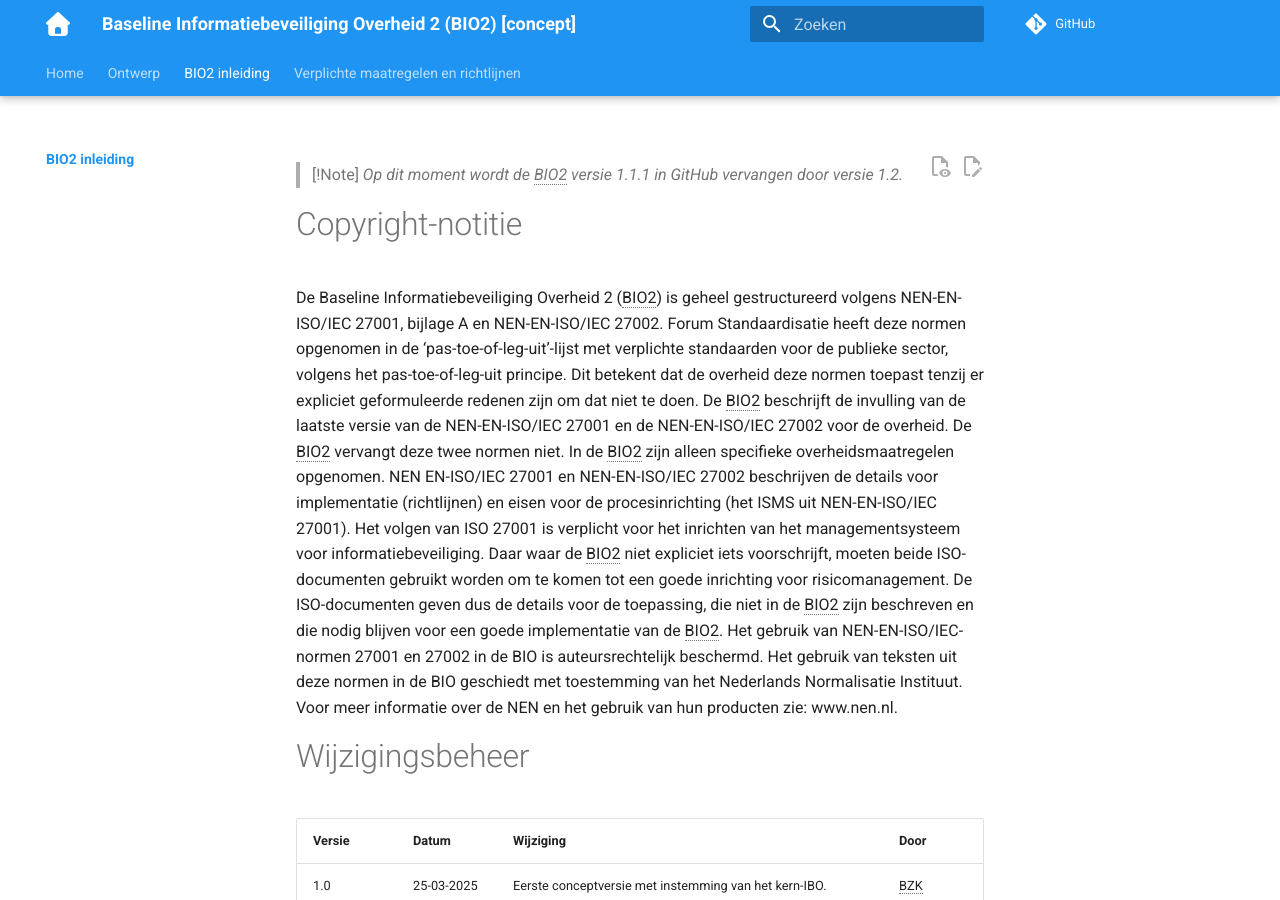
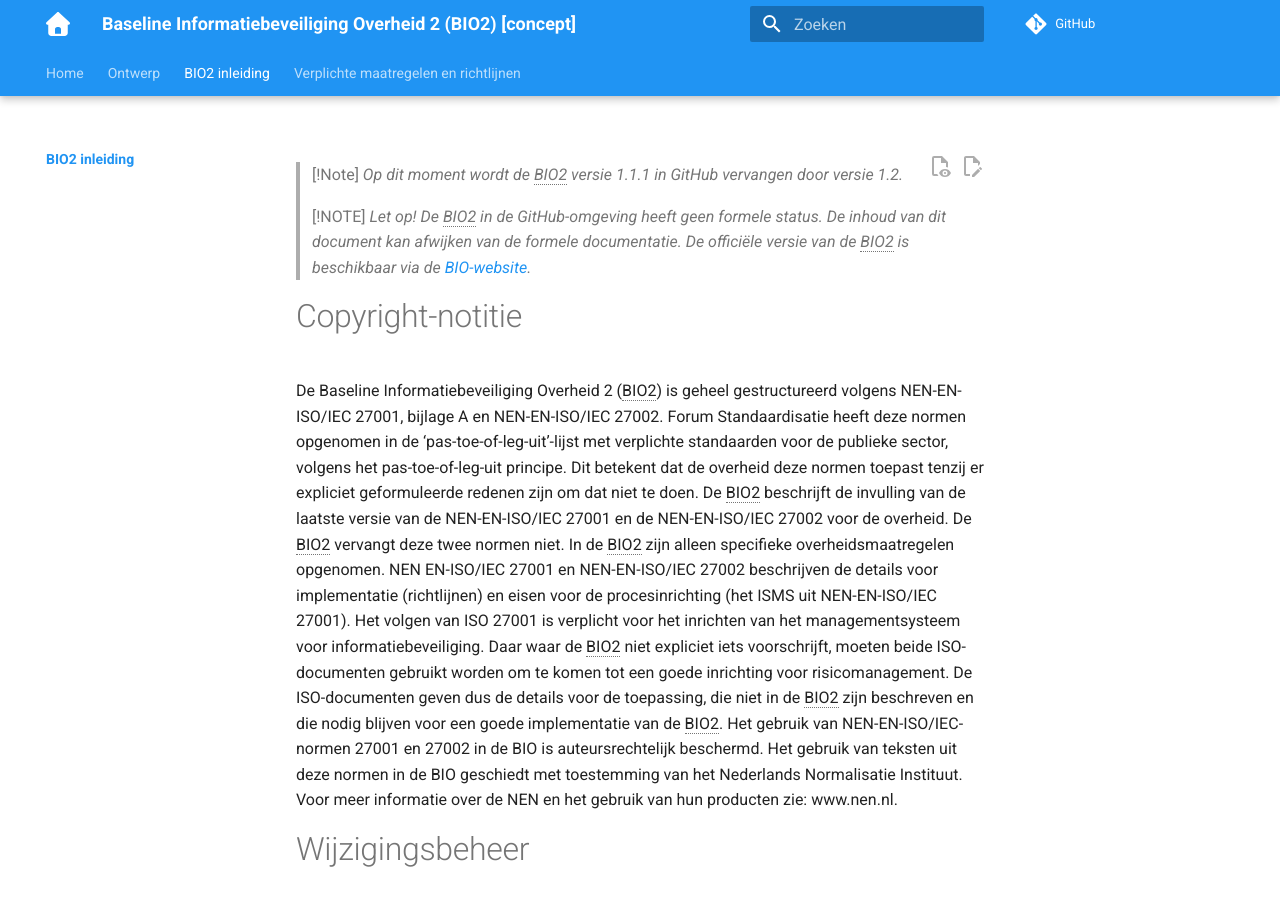
Before and after one commit to MinBZK/Baseline-Informatiebeveiliging-Overheid, an MkDocs documentation site: the page built from docs/inleiding/index.md, in a window 1280 px wide and 900 px high. Built offline with MkDocs 1.6.1 and Material for MkDocs 9.7.7, drawn with Linux system fonts in a browser that asks for light colours; comment, search, counter and statistics services are not loaded.

Commit message:
Update index.md
Disclaimer toegevoegd

```diff
--- a/docs/inleiding/index.md
+++ b/docs/inleiding/index.md
@@ -1,5 +1,8 @@
 > [!Note]
 > _Op dit moment wordt de BIO2 versie 1.1.1 in GitHub vervangen door versie 1.2._
+
+> [!NOTE]
+> _Let op! De BIO2 in de GitHub-omgeving heeft geen formele status. De inhoud van dit document kan afwijken van de formele documentatie. De officiële versie van de BIO2 is beschikbaar via de [BIO-website](https://www.bio-overheid.nl/category/producten/bio)._
 
 # Copyright-notitie
 De Baseline Informatiebeveiliging Overheid 2 (BIO2) is geheel gestructureerd volgens NEN-EN-ISO/IEC 27001, bijlage A en NEN-EN-ISO/IEC 27002. Forum Standaardisatie heeft deze normen opgenomen in de ‘pas-toe-of-leg-uit’-lijst met verplichte standaarden
```
